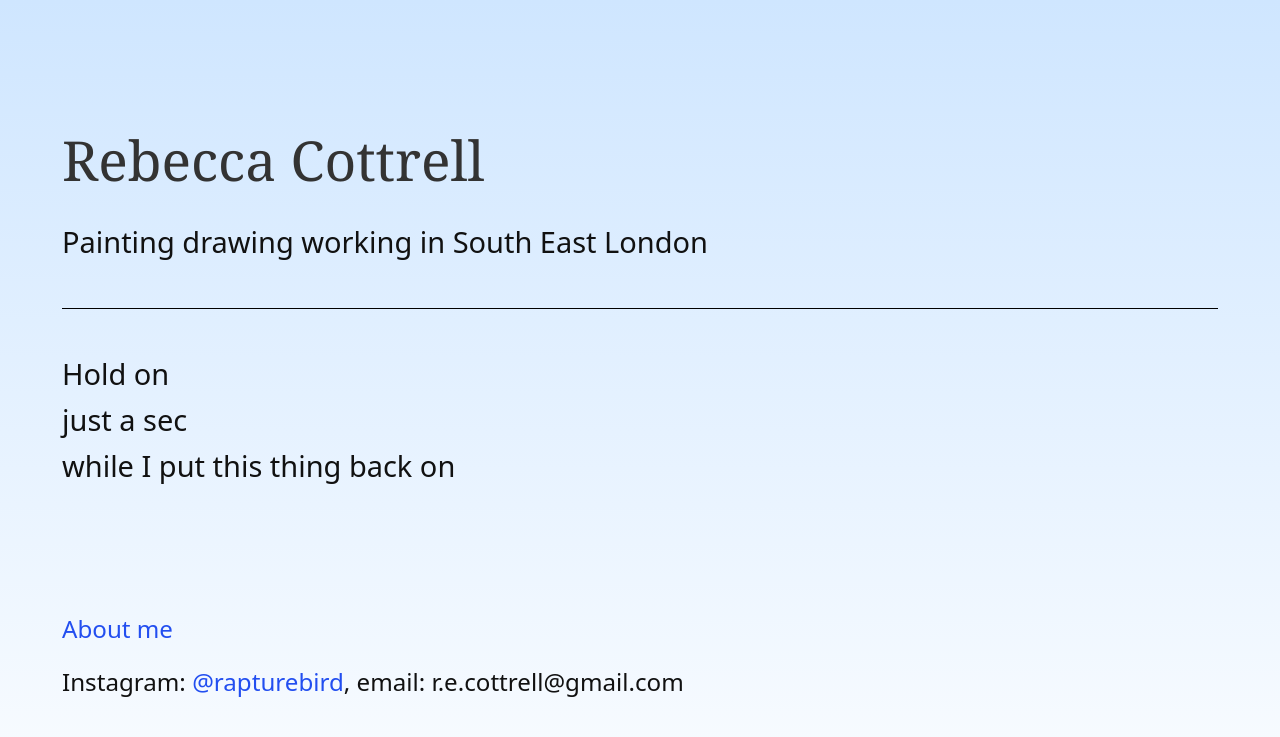
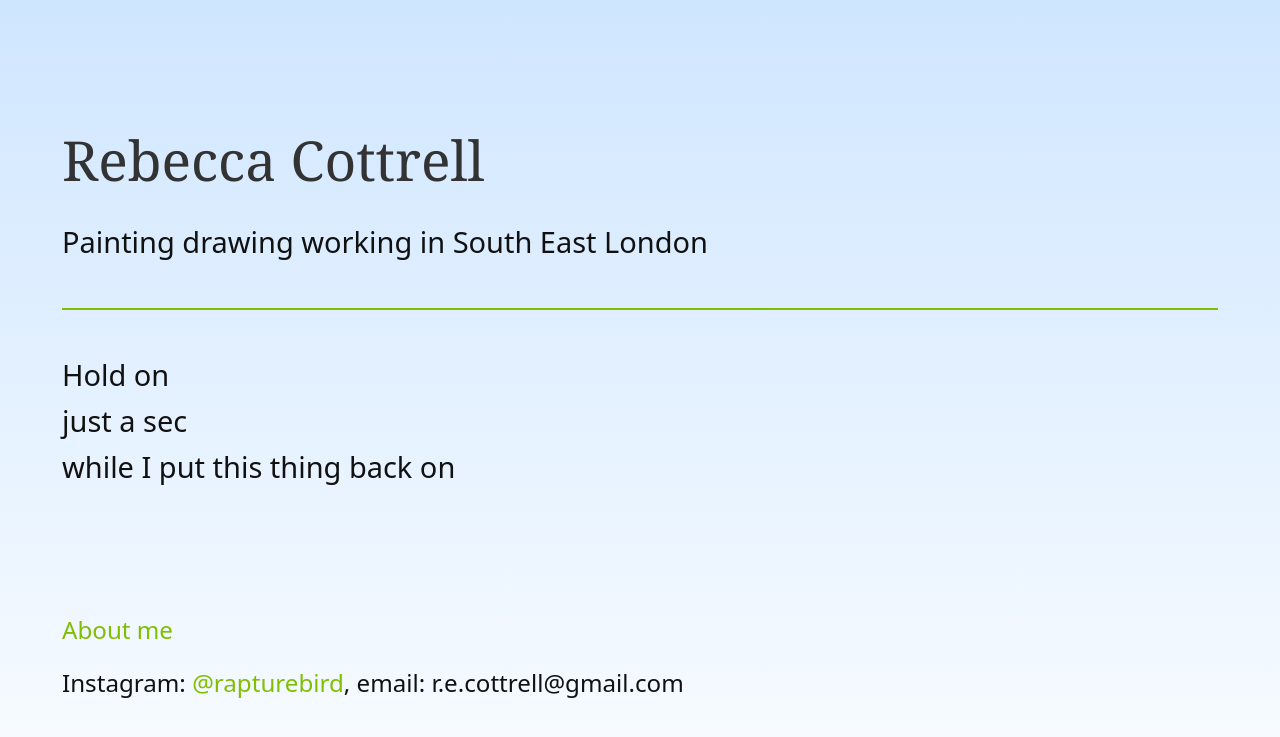
Before and after one commit to rivalee/rivalee.github.io, a Jekyll site: the page built from index.html, in a window 1280 px wide. Shown: the top 737 px of the page. Built offline with Jekyll 4.4.1, drawn with Linux system fonts in a browser that asks for light colours; some web fonts are replaced.

Commit message:
Change accent color from blue to lime green (#7FBF00)
- Override link colors (normal, visited, hover) to lime green
- Change hr divider from black to lime green
- Color sampled from painting for cohesive visual identity
- Improves link contrast and visual personality of the page

Co-authored-by: Copilot <223556219+Copilot@users.noreply.github.com>

```diff
--- a/_sass/minima/custom-styles.scss
+++ b/_sass/minima/custom-styles.scss
@@ -2,6 +2,18 @@
 html, body {
   text-align: left;
   background: #f7fbff !important;
+}
+
+a {
+  color: #7FBF00;
+}
+
+a:visited {
+  color: darken(#7FBF00, 15%);
+}
+
+a:hover {
+  color: darken(#7FBF00, 25%);
 }
 
 body {
@@ -22,7 +34,7 @@ body.index-page {
 
 hr {
   border: 0;
-  border-top: 1px solid #000;
+  border-top: 2px solid #7FBF00;
   margin: 2rem 0;
 }
 
--- a/_sass/minima/custom-variables.scss
+++ b/_sass/minima/custom-variables.scss
@@ -1,4 +1,9 @@
 // Placeholder to allow overriding predefined variables smoothly.
 
 //
-$base-font-family: 'Thasadith', sans-serif;//
+$base-font-family: "Atkinson Hyperlegible", system-ui, sans-serif;
+
+// Override link color to lime green
+$link-base-color: #7FBF00;
+$link-visited-color: darken($link-base-color, 15%);
+$link-hover-color: darken($link-base-color, 25%);
```
